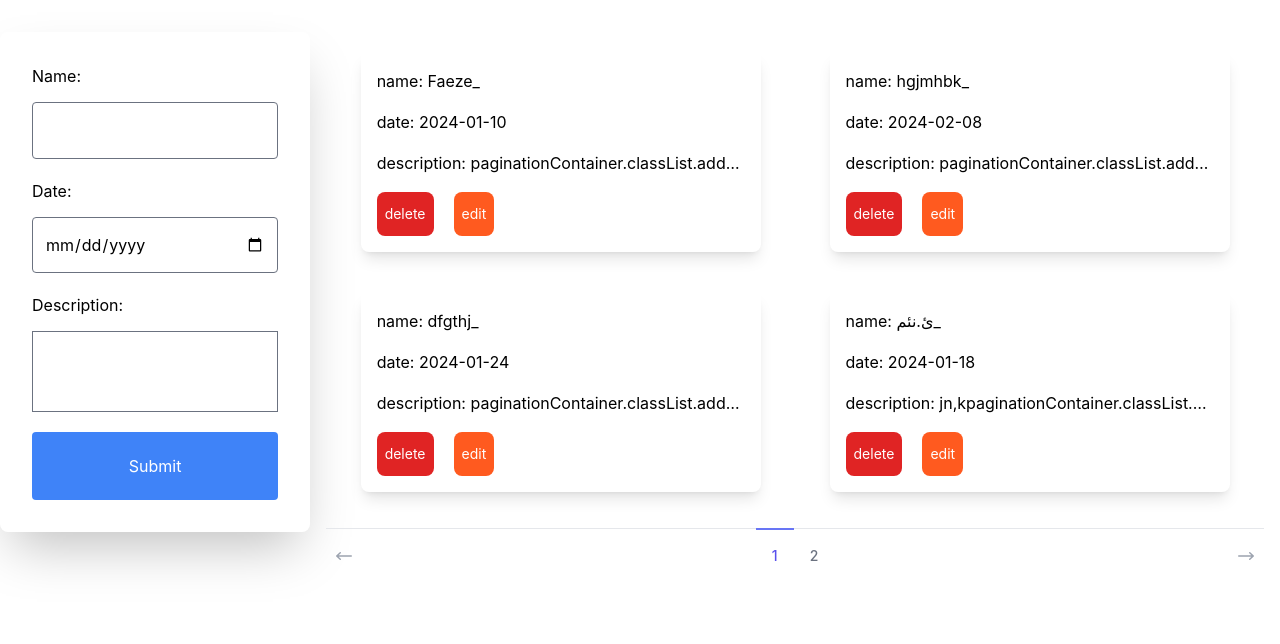
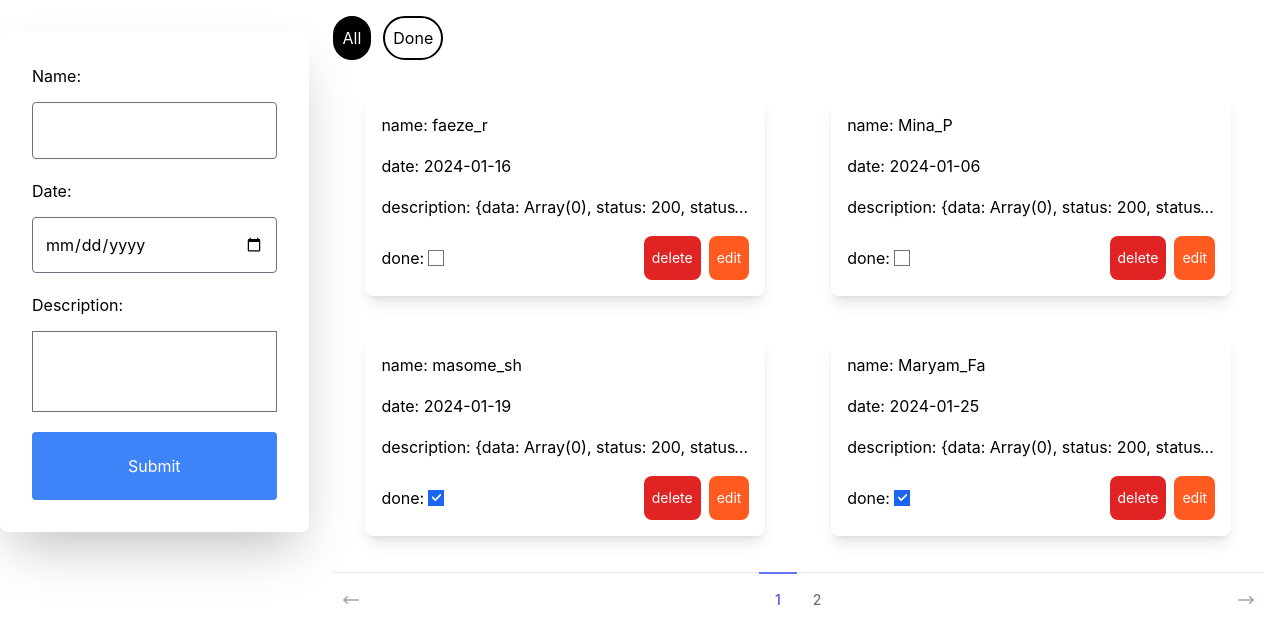
Before and after one commit to Faezerezae/hw17-Maktab103, a website built with Vite: page hw17-faeze/index.html in a window 1280 px wide. Built offline with nearby package versions, Linux system fonts and the light colour scheme; data requests are answered from the project's data file.

Commit message:
handel checkbox done

```diff
--- a/db.json
+++ b/db.json
@@ -1,34 +1,39 @@
 {
   "data": [
     {
-      "name": "Faeze_",
-      "date": "2024-01-10",
-      "description": "paginationContainer.classList.add(\"hidden\")",
+      "name": "faeze_r",
+      "date": "2024-01-16",
+      "description": "{data: Array(0), status: 200, statusText: 'OK', headers: AxiosHeaders, config: {…}, …}",
+      "status": false,
       "id": 1
     },
     {
-      "name": "hgjmhbk_",
-      "date": "2024-02-08",
-      "description": "paginationContainer.classList.add(\"hidden\")",
+      "name": "Mina_P",
+      "date": "2024-01-06",
+      "description": "{data: Array(0), status: 200, statusText: 'OK', headers: AxiosHeaders, config: {…}, …}",
+      "status": false,
       "id": 2
     },
     {
-      "name": "dfgthj_",
-      "date": "2024-01-24",
-      "description": "paginationContainer.classList.add(\"hidden\")",
+      "name": "masome_sh",
+      "date": "2024-01-19",
+      "description": "{data: Array(0), status: 200, statusText: 'OK', headers: AxiosHeaders, config: {…}, …}",
+      "status": true,
       "id": 3
     },
     {
-      "name": "ئ.نئم_",
-      "date": "2024-01-18",
-      "description": "jn,kpaginationContainer.classList.add(\"hidden\")",
-      "id": 6
+      "name": "Maryam_Fa",
+      "date": "2024-01-25",
+      "description": "{data: Array(0), status: 200, statusText: 'OK', headers: AxiosHeaders, config: {…}, …}",
+      "status": true,
+      "id": 4
     },
     {
-      "name": "saba22_",
-      "date": "2024-01-18",
-      "description": "bbpaginationContainer.classList.add(\"hidden\")",
-      "id": 7
+      "name": "Maede_R",
+      "date": "2023-12-13",
+      "description": "{data: Array(0), status: 200, statusText: 'OK', headers: AxiosHeaders, config: {…}, …}",
+      "status": false,
+      "id": 5
     }
   ]
 }
--- a/hw17-faeze/index.html
+++ b/hw17-faeze/index.html
@@ -7,7 +7,7 @@
     <title>Vite + TS</title>
   </head>
   <body>
-    <div class="flex mx-auto container">
+    <div class="flex mx-auto container gap-2">
       <div id="corect-modal" class="modal">با موفقیت ثبت شد</div>
       <div id="discorect-modal" class="modal">
         اطلاعات خواسته شده را با دقت پر کنید
@@ -55,6 +55,11 @@
         </button>
       </form>
       <div class="m-4 w-full">
+        <div class="flex gap-3 justify-start items-center brands-button">
+          <button id="all" class="active whitespace-nowrap p-2 border-2 border-black rounded-full">All</button
+          ><button id="done" class="whitespace-nowrap p-2 border-2 border-black rounded-full">Done</button>
+        </div>
+
         <div
           id="result"
           class="product-list mx-auto grid h-[480px] my-4 grid-cols-1 xl:grid-cols-2 items-start justify-center overflow-y-scroll"
@@ -125,7 +130,6 @@
         </button>
       </div>
     </div>
-
     <script type="module" defer src="/src/main.ts"></script>
   </body>
 </html>
--- a/hw17-faeze/src/main.ts
+++ b/hw17-faeze/src/main.ts
@@ -16,9 +16,29 @@ const descriptionInput = <HTMLTextAreaElement>(
   document.getElementById("description")
 );
 
+const button_container = document.querySelectorAll(".brands-button button");
+const mostAlltask = <HTMLButtonElement>document.getElementById("all");
 
+const allDone = <HTMLButtonElement>document.getElementById("done");
 
-const paginationContainer=<HTMLDivElement>document.getElementById("pagination-container");
+let tag: string = "All";
+console.log(tag);
+button_container.forEach((buttonEvent) => {
+  buttonEvent.addEventListener("click", change);
+});
+function change(this: any) {
+  button_container.forEach(
+    (tag: any) =>
+      (tag.classList =
+        "whitespace-nowrap p-2 border-2 border-black rounded-full")
+  );
+  this.classList = "active";
+  tag = this.innerHTML;
+}
+
+const paginationContainer = <HTMLDivElement>(
+  document.getElementById("pagination-container")
+);
 const paginationButtons = <HTMLDivElement>(
   document.getElementById("pagination-buttons")
 );
@@ -90,10 +110,11 @@ let creatingNewUser: boolean = true;
 let editNum: number;
 
 type UserType = {
+  id: number;
   name: string;
-  date: string;
+  date: Date;
   description: string;
-  id: number;
+  status: boolean;
 };
 
 function postORpatch() {
@@ -108,6 +129,7 @@ function postORpatch() {
 let totalPages: number = 0;
 let pageNumber: number = 1;
 let isLoading: boolean = true;
+let perPage: number = 4;
 
 async function onLoad(page: number = 1) {
   if (isLoading) {
@@ -115,17 +137,19 @@ async function onLoad(page: number = 1) {
     console.log(result);
   }
   try {
-    const response = await api.get(`${API_DATA}?_page=${page}&_limit=4`);
+    const response = await api.get(
+      `${API_DATA}?_page=${page}&_limit=${perPage}`
+    );
     isLoading = false;
     console.log(response);
     const data = response.data;
     pageNumber = page;
-    totalPages = Math.ceil(response.headers["x-total-count"] / 4);
-    if (Math.ceil(response.headers["x-total-count"]) <= 4) {
-      paginationContainer.classList.add("hidden")
+    totalPages = Math.ceil(response.headers["x-total-count"] / perPage);
+    if (Math.ceil(response.headers["x-total-count"]) <= perPage) {
+      paginationContainer.classList.add("hidden");
     } else {
-      paginationContainer.classList.remove("hidden")
-      paginationContainer.classList.add("flex")
+      paginationContainer.classList.remove("hidden");
+      paginationContainer.classList.add("flex");
       paginationButtonsListRender(totalPages, pageNumber);
     }
     renderUser(data);
@@ -181,6 +205,10 @@ onClickNext.addEventListener("click", () => {
   }
 });
 
+mostAlltask.addEventListener("click", () => {
+  onLoad();
+});
+
 onLoad();
 //----------------------------post
 async function postFetchValue() {
@@ -189,6 +217,7 @@ async function postFetchValue() {
       name: nameInput.value,
       date: dateInput.value,
       description: descriptionInput.value,
+      status: false,
     });
     console.log("Post Response Data:", postResponse.data);
     onLoad();
@@ -203,13 +232,20 @@ result.addEventListener("click", handleResultClick);
 
 function handleResultClick(e: any) {
   if (e.target.classList.contains("btn-delete")) {
-    const deleteUser = e.target.parentElement.parentElement.dataset.set;
+    const deleteUser =
+      e.target.parentElement.parentElement.parentElement.dataset.set;
     showDeleteConfirmationModal(deleteUser);
   }
   if (e.target.classList.contains("btn-edit")) {
-    const editUser = e.target.parentElement.parentElement.dataset.set;
+    const editUser =
+      e.target.parentElement.parentElement.parentElement.dataset.set;
     editFetchValue(editUser);
-    editNum = e.target.parentElement.parentElement.dataset.set;
+    editNum = e.target.parentElement.parentElement.parentElement.dataset.set;
+  }
+  if (e.target.classList.contains("inputStatus")) {
+    const doneUser =
+      e.target.parentElement.parentElement.parentElement.dataset.set;
+    patchCheckboxDone(doneUser);
   }
 }
 
@@ -302,28 +338,42 @@ async function deleteFetchValue(id: number) {
 function renderUser(data: Array<UserType>) {
   result.innerHTML = "";
   data.forEach((element: UserType) => {
-    const { id, name, date, description } = element;
+    const { id, name, date, description, status } = element;
     result.insertAdjacentHTML(
       "beforeend",
       `
-      <div class="mx-auto rounded-lg grid justify-between items-center w-[400px] h-[200px]
-      p-4 shadow-lg gap-4 m-5" data-set="${id}">
-        <p class="w-full">
-          name: ${name}
-        </p>
-        <p class="w-full">date: ${date}</p>
-        <p class="w-full truncate">description: ${description}</p>
-        <div class="flex gap-5 w-full">
-          <button class="btn-delete bg-red-600 rounded-lg px-2 py-3 text-sm text-white">
+      <div
+      class="mx-auto rounded-lg grid justify-between items-center w-[400px] h-[200px] p-4 shadow-lg gap-4 m-5"
+      data-set="${id}"
+    >
+      <p class="w-full">name: ${name}</p>
+      <p class="w-full">date: ${date}</p>
+      <p class="w-full truncate">description: ${description}</p>
+      <div class="flex gap-5 w-full justify-between">
+        <div class="flex items-center gap-1">
+          <label for="checkBox${id}">done: </label>
+          <input type="checkbox" class="inputStatus" id="checkBox${id}" />
+        </div>
+        <div class="flex gap-2">
+          <button
+            class="btn-delete bg-red-600 rounded-lg px-2 py-3 text-sm text-white"
+          >
             delete
           </button>
-          <button class="btn-edit bg-orange-500 rounded-lg px-2 py-3 text-sm text-white ">
+          <button
+            class="btn-edit bg-orange-500 rounded-lg px-2 py-3 text-sm text-white"
+          >
             edit
           </button>
         </div>
       </div>
+    </div>
     `
     );
+    const checkInput = <HTMLInputElement>(
+      document.querySelector(`#checkBox${id}`)
+    );
+    checkInput.checked = status;
   });
 }
 
@@ -335,3 +385,29 @@ function resetForm() {
   submit.textContent = "submit";
   creatingNewUser = true;
 }
+
+//---------------------------------patch for checkbox done
+
+allDone.addEventListener("click",async () => {
+  const response = await api.get(`${API_DATA}?status=true`);
+  const data = response.data;
+  renderUser(data);
+  paginationContainer.classList.add("hidden");
+});
+
+async function patchCheckboxDone(id: number) {
+  try {
+    const response = await api.get(`${API_DATA}/${id}`);
+    const data = response.data;
+    console.log(data);
+    data.status = !data.status;
+    const patchResponse = await api.patch(`${API_DATA}/${id}`, data, {
+      headers: {
+        "Content-type": "application/json; charset=UTF-8",
+      },
+    });
+    console.log("Patch Success:", patchResponse);
+  } catch (error) {
+    console.error("Error:", error);
+  }
+}
--- a/hw17-faeze/src/style.css
+++ b/hw17-faeze/src/style.css
@@ -37,3 +37,7 @@
     display: none;
     background-image:linear-gradient(red , yellow);
   }
+
+  .active {
+    @apply text-white bg-black whitespace-nowrap p-2 border-2 border-black rounded-full;
+  }
```
